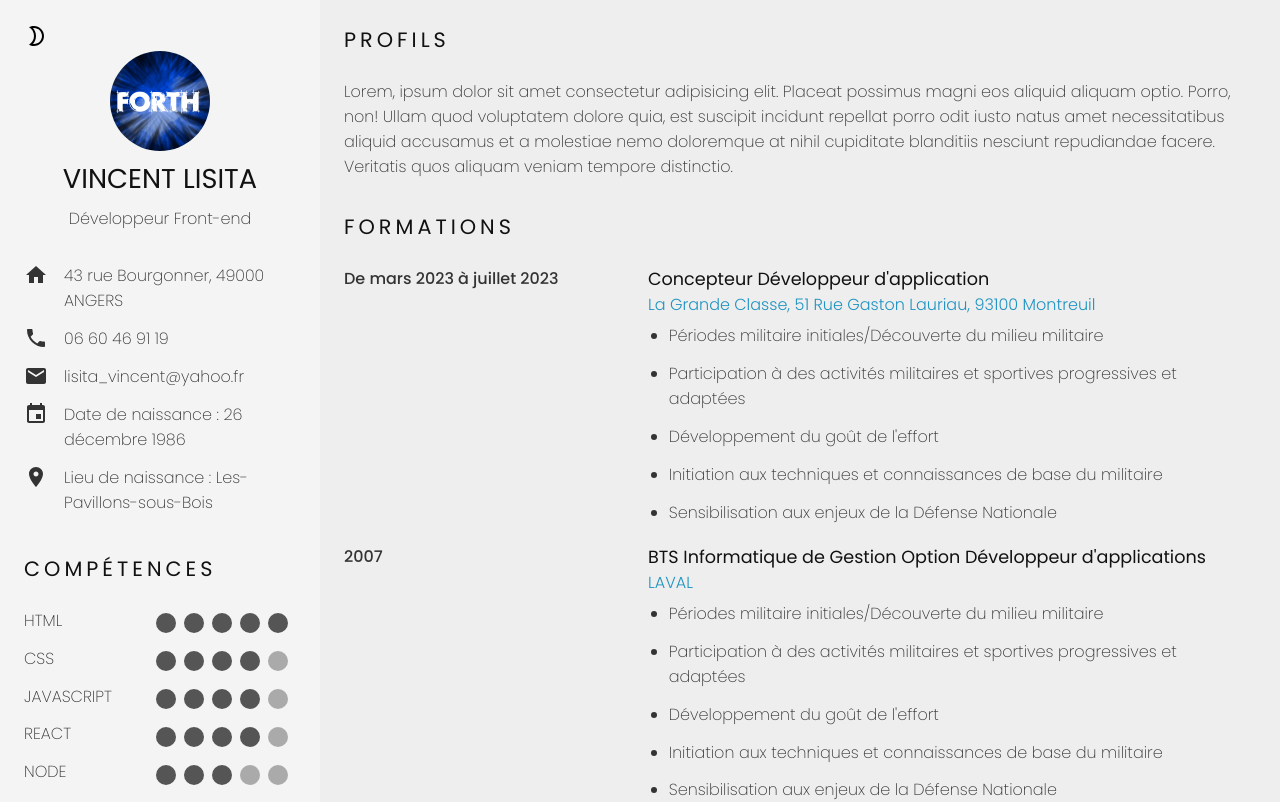
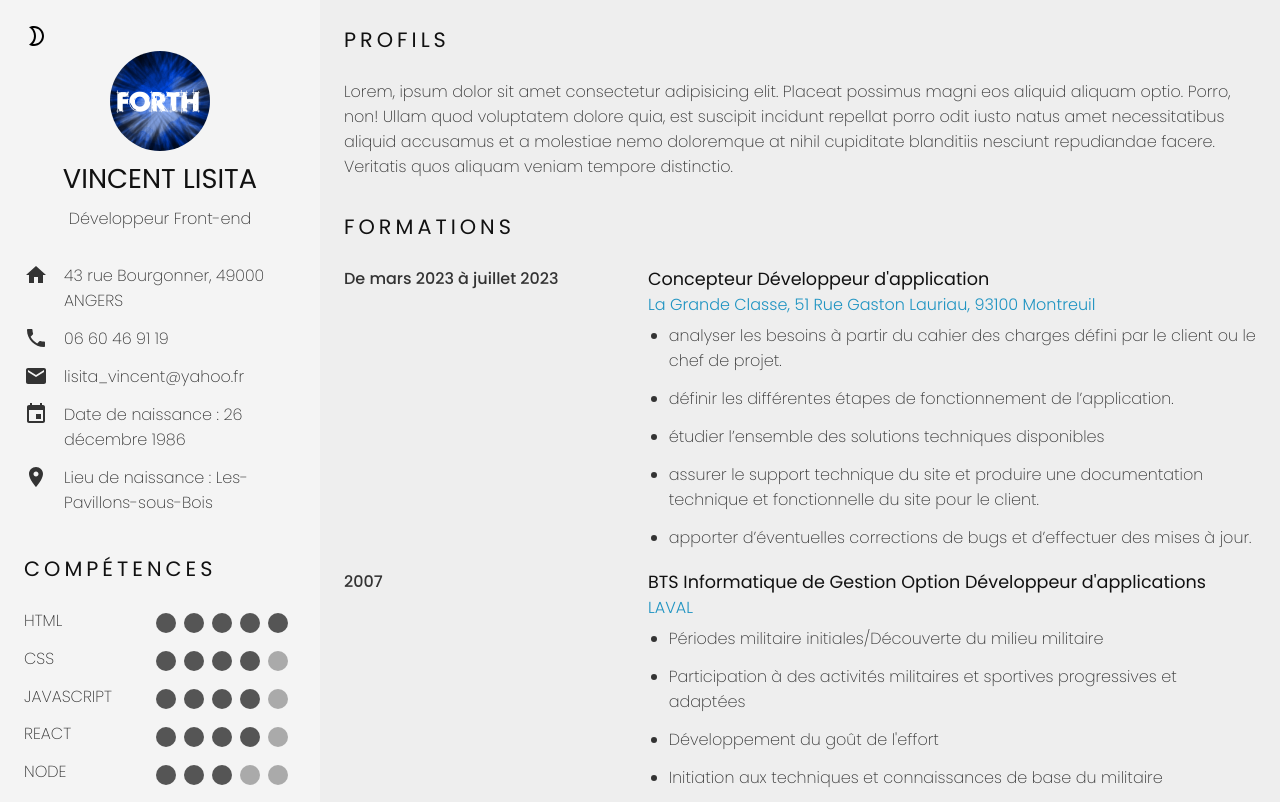
Before and after one commit to Alydiabira/CV-EN-LIGNE-AVEC-REACT.JS, a React (Vite) app: page / in a window 1280 px wide. Shown: the top 802 px of the page. Built offline with nearby package versions, Linux system fonts and the light colour scheme.

Commit message:
Update formations.ts

```diff
--- a/src/data/formations.ts
+++ b/src/data/formations.ts
@@ -4,7 +4,11 @@ const formationsData = [
     date: "De mars 2023 à juillet 2023",
     text:"",
     location: "La Grande Classe, 51 Rue Gaston Lauriau, 93100 Montreuil",
-    missions: ["Périodes militaire initiales/Découverte du milieu militaire ", "Participation à des activités militaires et sportives progressives et adaptées", "Développement du goût de l'effort", "Initiation aux techniques et connaissances de base du militaire", "Sensibilisation aux enjeux de la Défense Nationale"],
+    missions: ["analyser les besoins à partir du cahier des charges défini par le client ou le chef de projet. ",
+    "définir les différentes étapes de fonctionnement de l’application.",
+    "étudier l’ensemble des solutions techniques disponibles",
+    "assurer le support technique du site et produire une documentation technique et fonctionnelle du site pour le client.",
+    "apporter d’éventuelles corrections de bugs et d’effectuer des mises à jour."],
 
   },
   {
```
